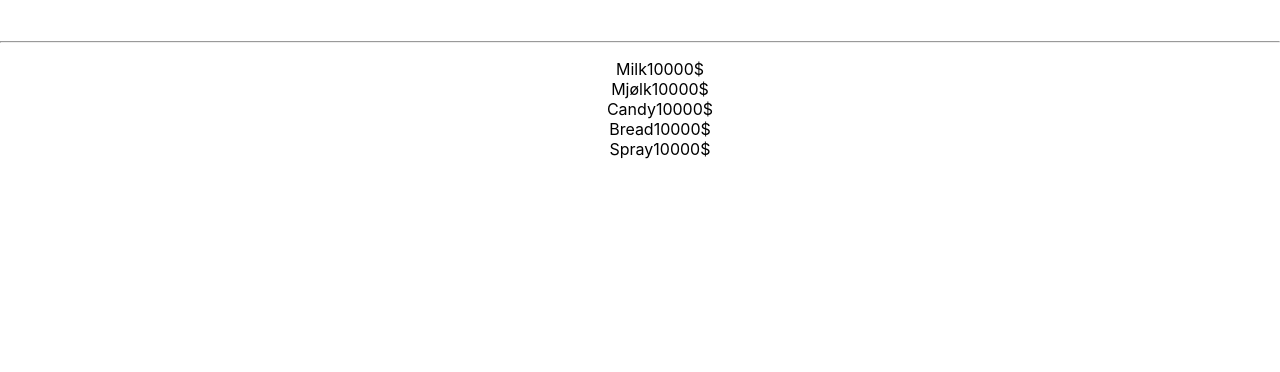
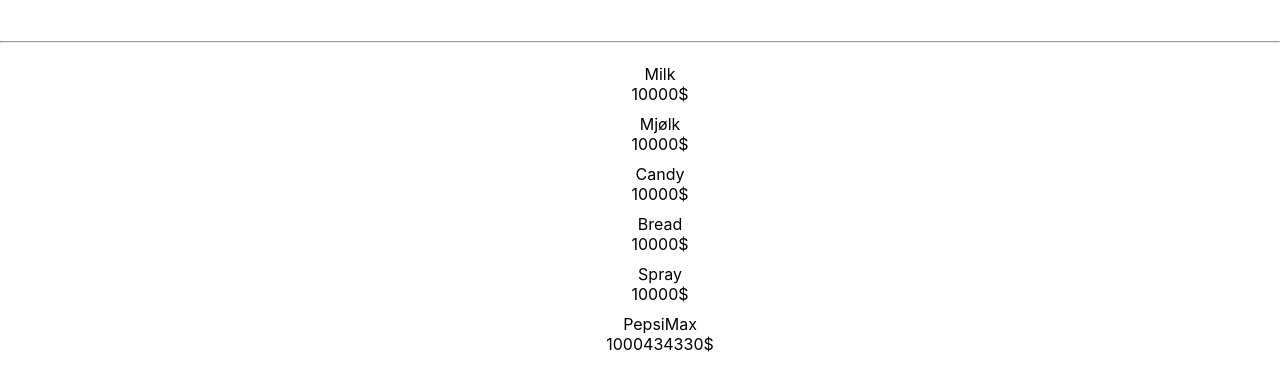
Before and after one commit to IsacHolstad/react-101, a React (Create React App) app: page / in a window 1280 px wide. Shown: the part 1174-1546 px from the top of the page. Before the commit the page ends 1349 px from the top, so only its background shows below. Built offline with nearby package versions, Linux system fonts and the light colour scheme.

Commit message:
clean list products

```diff
--- a/src/App.css
+++ b/src/App.css
@@ -37,4 +37,5 @@
 li {
     text-align: center;
     list-style-type: none;
+    padding: 5px;
 }
--- a/src/App.js
+++ b/src/App.js
@@ -3,13 +3,14 @@
 import Paragraph from "./components/Paragraph";
 import Content from "./components/Content";
 import ReactText from "./components/ReactText";
-import Counter from "./components/Voter";
+//import Counter from "./components/Voter";
 const proudcts = [
     {id: 0, name:"Milk", price: "10000$"},
     {id:1, name: "Mjølk", price: "10000$"},
     {id:2, name:"Candy", price: "10000$"},
     {id: 3, name:"Bread", price: "10000$"},
-    {id: 4, name:"Spray", price: "10000$"}
+    {id: 4, name:"Spray", price: "10000$"},
+    {id: 5, name:"PepsiMax", price: "1000434330$"}
 
 ];
 
@@ -32,12 +33,12 @@
             textAlign="center"
         />
         <hr/>
-      <h3 initialCount={0}>Jhonny Votes:</h3>
+      <h3>Jhonny Votes:</h3>
       <img className={"johnny-img"}
              src={"https://images.unsplash.com/photo-1500648767791-00dcc994a43e?ixlib=rb-4.0.3&ixid=MnwxMjA3fDB8MHxzZWFyY2h8Mnx8cmFuZG9tJTIwcGVvcGxlfGVufDB8fDB8fA%3D%3D&w=1000&q=80"}
              alt="img of some guy"/>
         <button>Vote For Jhonny</button>
-      <h3 initialCount={0}>Morten Votes:</h3>
+      <h3>Morten Votes:</h3>
       <img className={"morten-img"}
              src={"https://media.istockphoto.com/id/1200677760/photo/portrait-of-handsome-smiling-young-man-with-crossed-arms.jpg?s=612x612&w=0&k=20&c=g_ZmKDpK9VEEzWw4vJ6O577ENGLTOcrvYeiLxi8mVuo="}
              alt="second img of some guy"/>
@@ -50,8 +51,9 @@
       <hr/>
         <ul>
             {proudcts.map((product => (
-                <li>
+                <li key={product.id}>
                     {product.name}
+                    <br/>
                     {product.price}
                 </li>
             )))}
```
